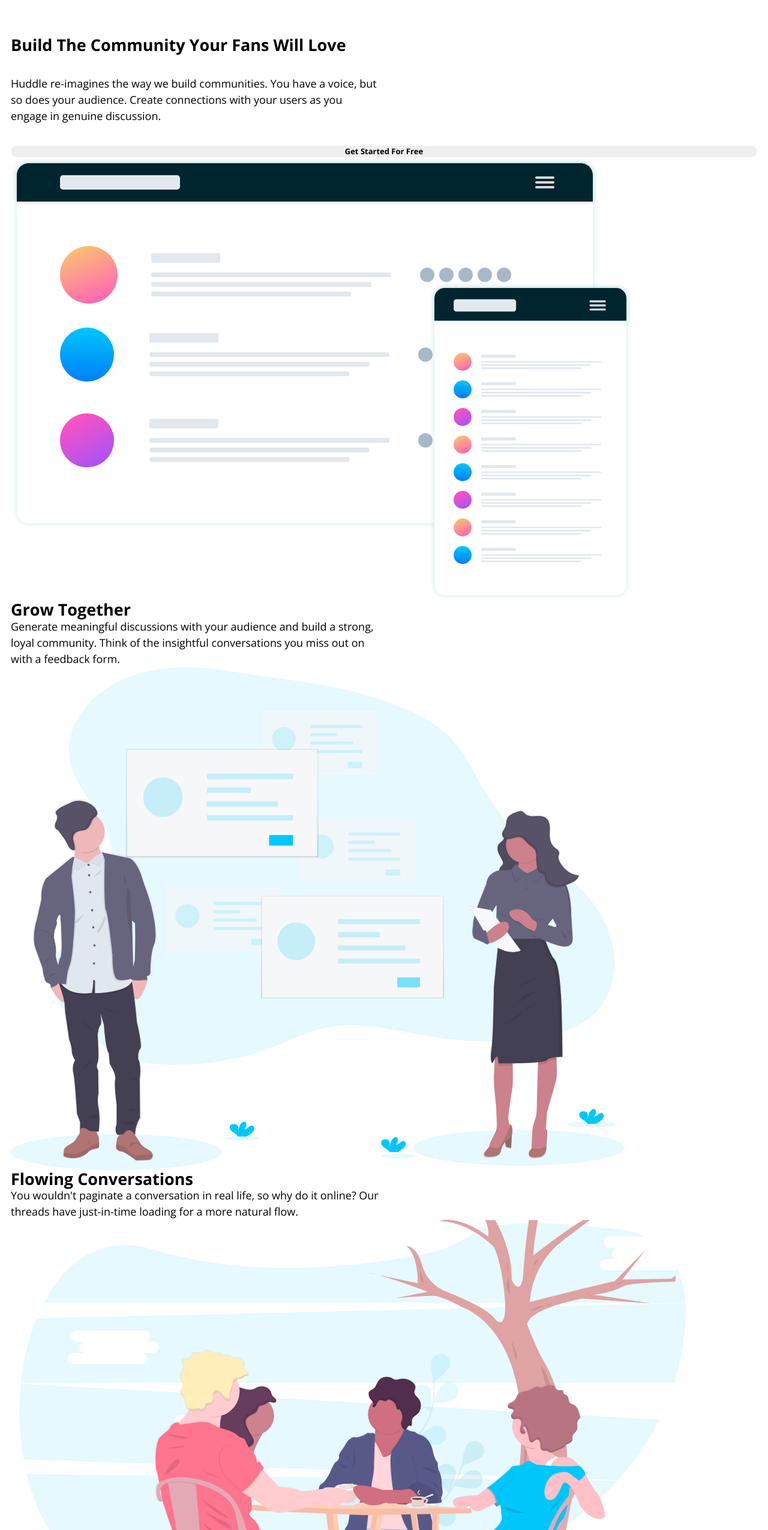
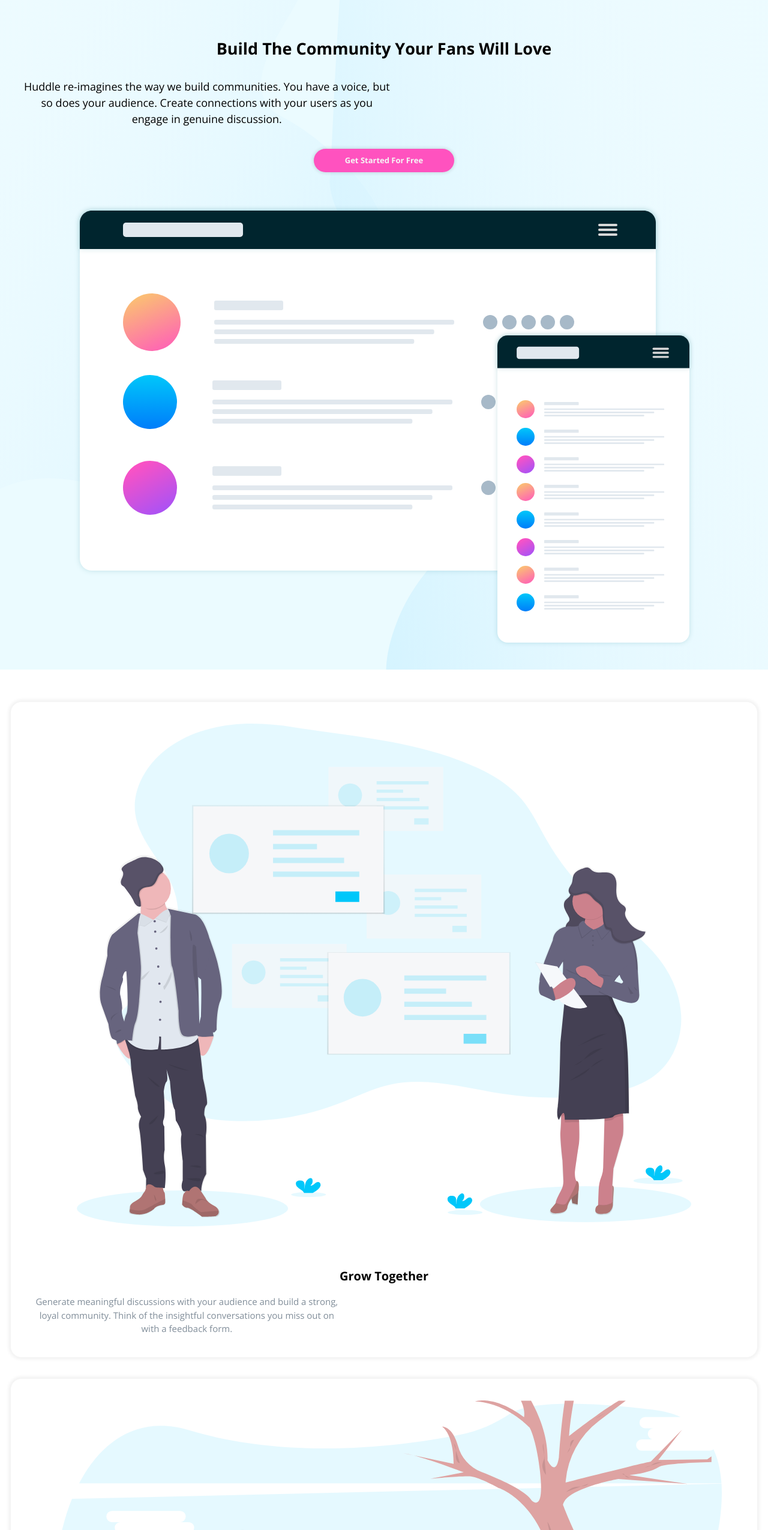
Before and after one commit to EbadShelby/huddle-landing-page-design-to-code_004, a plain HTML site: page index.html in a window 1280 px wide. Shown: the part 75-2625 px from the top of the page at 60% size. Drawn offline with nearby package versions, Linux system fonts and the light colour scheme; a web font is replaced by a local one.

Commit message:
upate 1.4

```diff
--- a/index.html
+++ b/index.html
@@ -31,19 +31,24 @@
     />
   </head>
   <body>
-    <div class="wrapper">
+    <main class="main">
+      <section class="hero__container">
+        <div class="inline-wrapper">
           <header class="header">
-        <div class="header__logo-container"><img class="header__logo" src="images/logo.svg" alt="page-logo" /></div>
+            <div class="header__logo-container">
+              <img class="header__logo" src="images/logo.svg" alt="page-logo" />
+            </div>
             <button class="button button--cta-secondary">Try It Free</button>
           </header>
-      <main class="main">
-        <section class="hero">
+          <div class="hero">
             <div class="hero__content">
-            <h1 class="hero__title">Build The Community Your Fans Will Love</h1>
+              <h1 class="hero__title">
+                Build The Community Your Fans Will Love
+              </h1>
               <p class="hero__description">
-              Huddle re-imagines the way we build communities. You have a voice,
-              but so does your audience. Create connections with your users as
-              you engage in genuine discussion.
+                Huddle re-imagines the way we build communities. You have a
+                voice, but so does your audience. Create connections with your
+                users as you engage in genuine discussion.
               </p>
               <button class="button button--cta-primary">
                 Get Started For Free
@@ -56,16 +61,12 @@
                 class="hero__image"
               />
             </div>
+          </div>
+        </div>
       </section>
+      <div class="inline-wrapper">
+        <div class="features">
           <section class="feature">
-          <div class="feature__content">
-            <h2 class="feature__title">Grow Together</h2>
-            <p class="feature__description">
-              Generate meaningful discussions with your audience and build a
-              strong, loyal community. Think of the insightful conversations you
-              miss out on with a feedback form.
-            </p>
-          </div>
             <div class="feature__image-container">
               <img
               src="images/illustration-grow-together.svg"
@@ -73,8 +74,23 @@
               class="feature__image"
               />
             </div>
+            <div class="feature__content">
+              <h2 class="feature__title">Grow Together</h2>
+              <p class="feature__description">
+                Generate meaningful discussions with your audience and build a
+                strong, loyal community. Think of the insightful conversations
+                you miss out on with a feedback form.
+              </p>
+            </div>
           </section>
           <section class="feature">
+            <div class="feature__image-container">
+              <img
+              src="images/illustration-flowing-conversation.svg"
+              alt="illustration-flowing-conversation"
+              class="feature__image"
+              />
+            </div>
             <div class="feature__content">
               <h2 class="feature__title">Flowing Conversations</h2>
               <p class="feature__description">
@@ -83,15 +99,15 @@
                 flow.
               </p>
             </div>
+          </section>
+          <section class="feature">
             <div class="feature__image-container">
               <img
-              src="images/illustration-flowing-conversation.svg"
-              alt="illustration-flowing-conversation"
               class="feature__image"
+              src="images/illustration-your-users.svg"
+              alt="illustration-your-users"
               />
             </div>
-        </section>
-        <section class="feature">
             <div class="feature__content">
               <h2 class="feature__title">Your Users</h2>
               <p class="feature__description">
@@ -100,23 +116,22 @@
                 your users can start chatting immediately.
               </p>
             </div>
-          <div class="feature__image-container">
-            <img
-              class="feature__image"
-              src="images/illustration-your-users.svg"
-              alt="illustration-your-users"
-            />
+          </section>
         </div>
-        </section>
+      </div>
     </main>
       <footer class="footer">
-        <div class="footer__cta">
+        <div class="inline-wrapper">
+          <!-- <div class="footer__cta">
             <p class="footer__cta-text">Ready To Build Your Community?</p>
             <button class="button button--cta-primary">
               Get Started For Free
             </button>
+          </div> -->
+          <div class="footer__contact-info">
+            <div>
+              <img class="footer__page-logo" src="images/logo.svg" alt="page-logo">
             </div>
-        <address class="footer__contact-info">
             <div class="footer__location">
               <img src="images/icon-location.svg" alt="icon-location" />
               <div>
@@ -132,7 +147,7 @@
               <img src="images/icon-email.svg" alt="icon-email" />
               <p>example@huddle.com</p>
             </div>
-        </address>
+          </div>
           <nav class="footer__nav">
             <ul>
               <li>About Us</li>
@@ -151,8 +166,8 @@
           <p class="footer__copyright">
             &copy; Copyright 2018 Huddle. All rights reserved.
           </p>
+        </div>
       </footer>
-    </div>
   </body>
   <script
     src="https://kit.fontawesome.com/1597aef928.js"
--- a/style.css
+++ b/style.css
@@ -2,7 +2,7 @@
 :root {
   --clr-primary: hsl(322, 100%, 66%);
 
-  --clr-neutral-100: hsl(0, 0%, 100%);
+  --clr-neutral-100: hsl(0, 0%, 96%);
   --clr-neutral-200: hsl(193, 100%, 96%);
   --clr-neutral-500: hsl(208, 11%, 55%);
   --clr-neutral-800: hsl(192, 100%, 9%);
@@ -19,15 +19,15 @@
   --spacing-medium: 2em;
   --spacing-large: 3em;
   --spacing-xlarge: 4em;
+  --spacing-xxlarge: 6em;
+  --spacing-massive: 10em;
 
   --fs-base: 1.125rem;
   --fs-300: 0.8125rem;
   --fs-400: 0.875rem;
   --fs-500: 0.9375rem;
   --fs-600: 1rem;
-  --fs-700: 1.875rem;
-  --fs-800: 2.5rem;
-  --fs-900: 3.5rem;
+  --fs-700: 1.25rem;
 }
 
 /* ===============|| Reset ||============= */
@@ -92,40 +92,98 @@ h6 {
 body {
   font-family: var(--ff-base);
   font-size: var(--fs-base);
+  text-align: center;
 }
 
-.wrapper {
-  padding: var(--spacing-medium) var(--spacing-regular);
-}
 /* ==========|| Header Style ||========== */
 .header {
   display: flex;
   justify-content: space-between;
-  margin-bottom: var(--spacing-xlarge);
+  padding-block: var(--spacing-medium) var(--spacing-xlarge);
 }
 .header__logo {
   max-width: 5em;
 }
+
+/* ===========|| Main Style ||=========== */
+.hero__container {
+  background: url(images/bg-hero-mobile.svg) no-repeat;
+  background-size: cover;
+  background-color: var(--clr-neutral-200);
+}
+.hero {
+  display: grid;
+  gap: var(--spacing-large);
+  padding-bottom: var(--spacing-medium);
+  padding-inline: var(--spacing-regular);
+}
+.hero__content {
+  display: grid;
+  gap: var(--spacing-medium);
+}
+.features {
+  display: grid;
+  gap: var(--spacing-medium);
+  margin-block: var(--spacing-large) var(--spacing-massive);
+}
+.feature {
+  box-shadow: 0px 0px 5px 4px rgba(0,0,0,0.05);
+  border-radius: 1em;
+  padding: var(--spacing-medium);
+  display: grid;
+  gap: var(--spacing-xlarge);
+}
+.feature__title {
+  margin-bottom: var(--spacing-regular);
+  font-size: var(--fs-700);
+}
+.feature__description {
+  font-size: var(--fs-500);
+  color: var(--clr-neutral-500);
+}
+
+/* ==========|| Button Style ||========== */
 .button {
   font-size: var(--fs-300);
   font-weight: var(--fw-bold);
   border: none;
+  box-shadow: 0px 0px 5px 2px rgba(0,0,0,0.1);
   border-radius: 100vh;
 }
+.button--cta-secondary {
+  padding: .5em 2em;
+  background-color: var(--clr-neutral-100);
+}
+.button--cta-primary {
+  background-color: var(--clr-primary);
+  padding: .75em 4em;
+  margin-inline: auto;
+  color: var(--clr-neutral-100);
+}
 
-.hero__content {
-  display: grid;
-  gap: var(--spacing-medium);
+/* ==========|| footer Style ||========== */
+.footer {
+  background-color: var(--clr-neutral-800);
+  color: var(--clr-neutral-100);
+  padding-top: var(--spacing-xxlarge);
+  text-align: start;
 }
-/* ===========|| Main Style ||=========== */
-/* ==========|| footer Style ||========== */
+.footer__page-logo {
+  filter: brightness(0) invert(1);
+  max-width: 10em;
+}
+
 /* ============|| Utilities ||=========== */
+.block-wrapper {
+  padding-block: var(--spacing-medium);
+}
+.inline-wrapper {
+  padding-inline: var(--spacing-regular);
+}
 
 /* ===========|| Breakpoints ||========== */
 
 
 
-
-
 /* button shadow  left-right/ down-up/ blur/ spread */
 /* box-shadow: inset 0px -2px 0px 1px rgba(0,0,0,0.4); */
```
Lines whose indentation alone changed are shown as unchanged.
